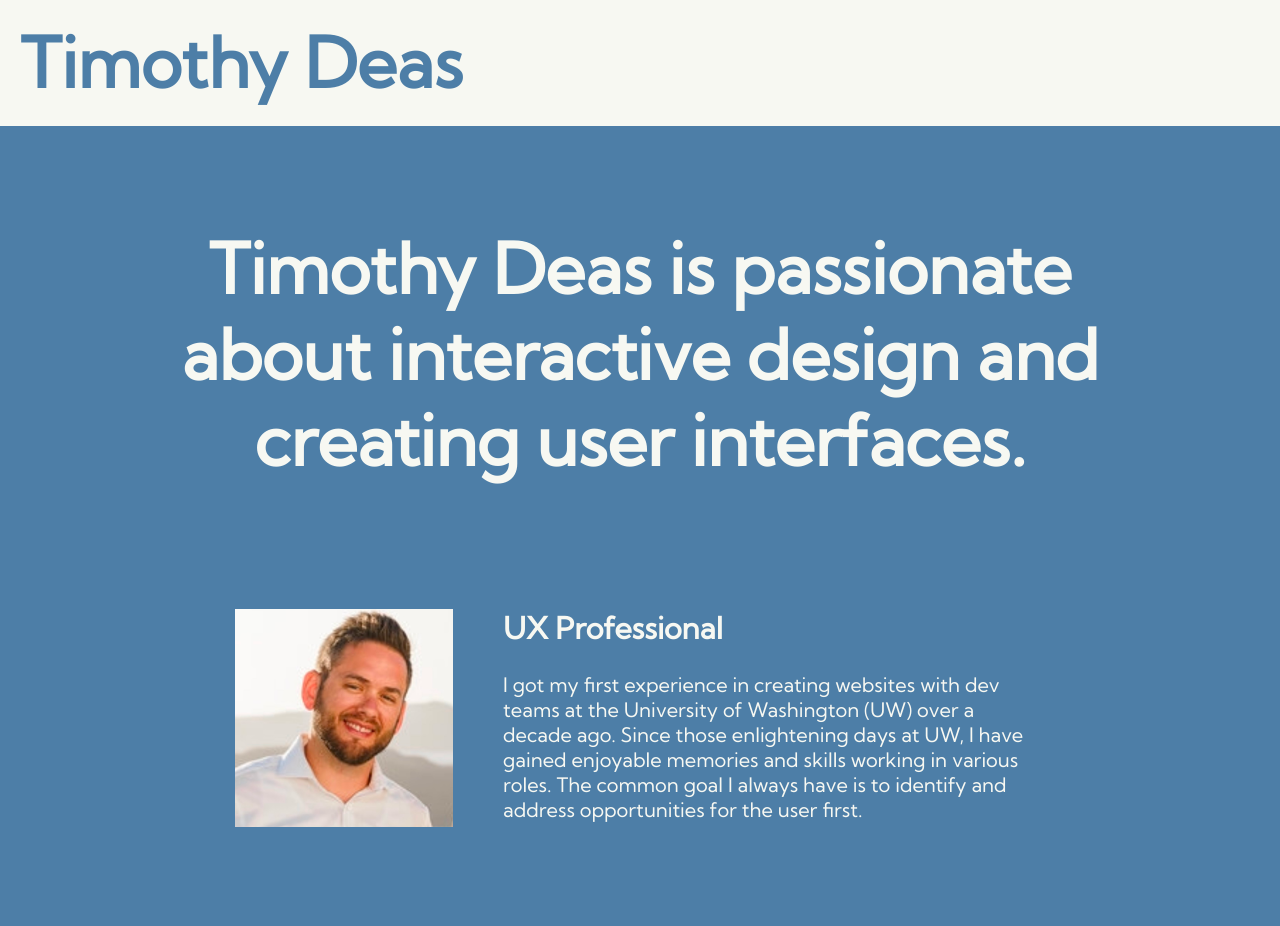
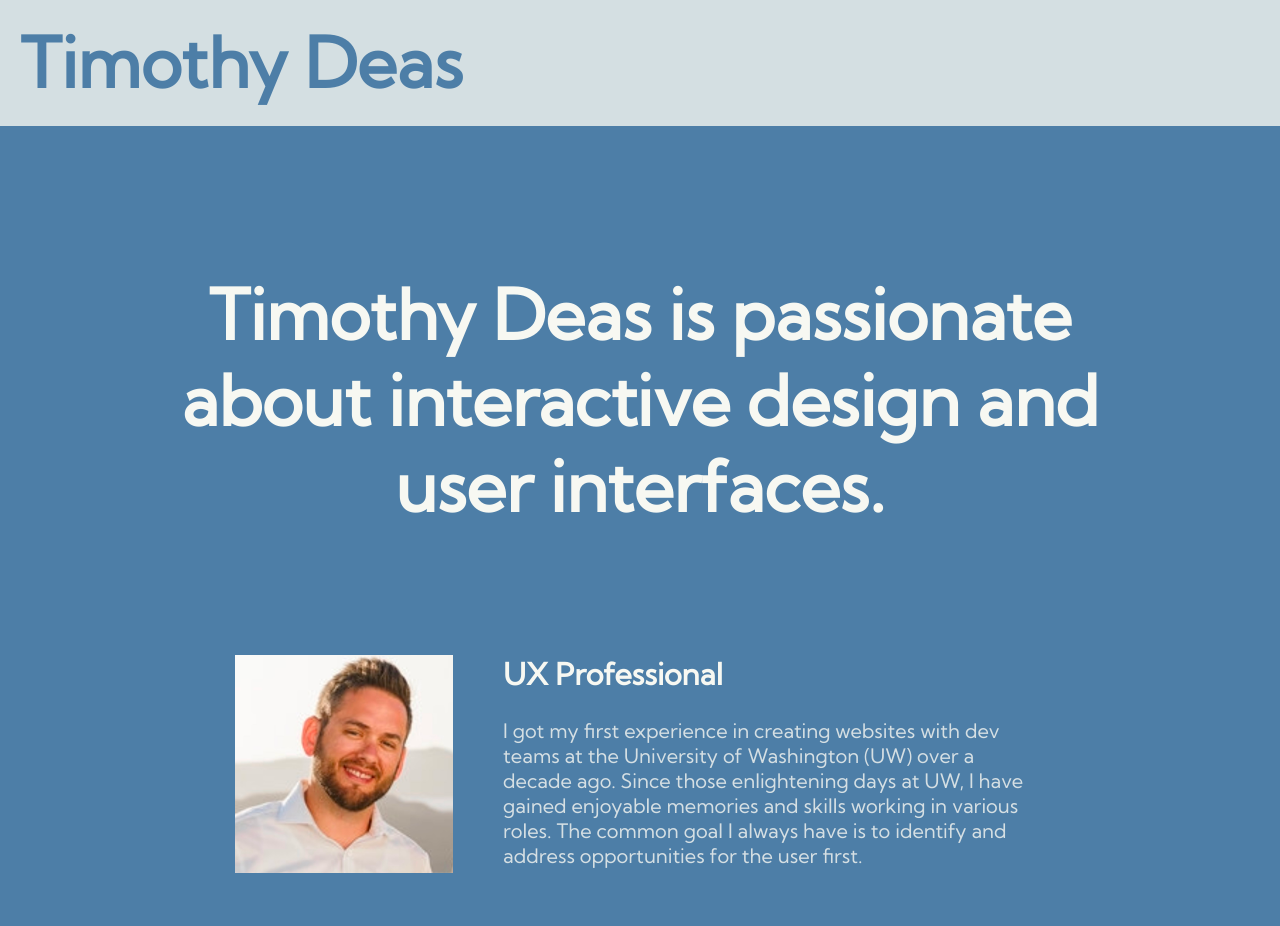
Before and after one commit to timothydeas/figma-comp, a plain HTML site: page index.html in a window 1280 px wide. Before the commit the page ends 835 px from the top, so only its background shows below. Drawn offline with Linux system fonts and the light colour scheme.

Commit message:
testing final

```diff
--- a/index.html
+++ b/index.html
@@ -11,12 +11,18 @@
     <link rel="stylesheet" href="screen.css">
   </head>
   <body>
-    <header>Timothy Deas</header>
-      <h1>Timothy Deas is passionate about interactive design and creating user interfaces.</h1>
+    <header>
+      <h1 class="header">Timothy Deas</h1>
+    </header>
+      <section>
+        <h1 class="top">Timothy Deas is passionate about interactive design and user interfaces.</h1>
+      </section>
+      <section>
         <div>
           <img src="PortfolioIMG.png" alt="Portfolio Picture">
           <h2>UX Professional</h2>
           <p>I got my first experience in creating websites with dev teams at the University of Washington (UW) over a decade ago. Since those enlightening days at UW, I have gained enjoyable memories and skills working in various roles. The common goal I always have is to identify and address opportunities for the user first.</p>
         </div>
+      </section>
   </body>
 </html>
--- a/screen.css
+++ b/screen.css
@@ -1,28 +1,32 @@
 
 body {
     background: #4D7EA7;
-    color: #F7F8F2;
+    color: rgba(247, 248, 242, .80);
     font-family: 'Kumbh Sans', sans-serif;
 
  }
 
- header {
-    background: #F7F8F2;
+ .header {
+    background-color: rgba(247, 248, 242, .80);
     color: #4D7EA7;
     font-size:52pt;
-    font-weight: bold;
     margin-top: -8px;
     margin-left: -8px;
     margin-right: -8px;
     padding: 20px;
  }
 
- h1 {
+ .top {
      text-align: center;
+     color: #F7F8F2;
      width: 950px;
      margin: 0 auto;
      padding: 100px;
      font-size: 52pt;
+ }
+
+ h2 {
+    color: #F7F8F2;
  }
 
  div {
@@ -30,6 +34,7 @@ body {
     font-size: 20px;
     width: 810px;
     height: 218px;
+    padding-bottom: 50px;
  }
 
  img {
```
Also changed, not shown: figma-comp.png.
